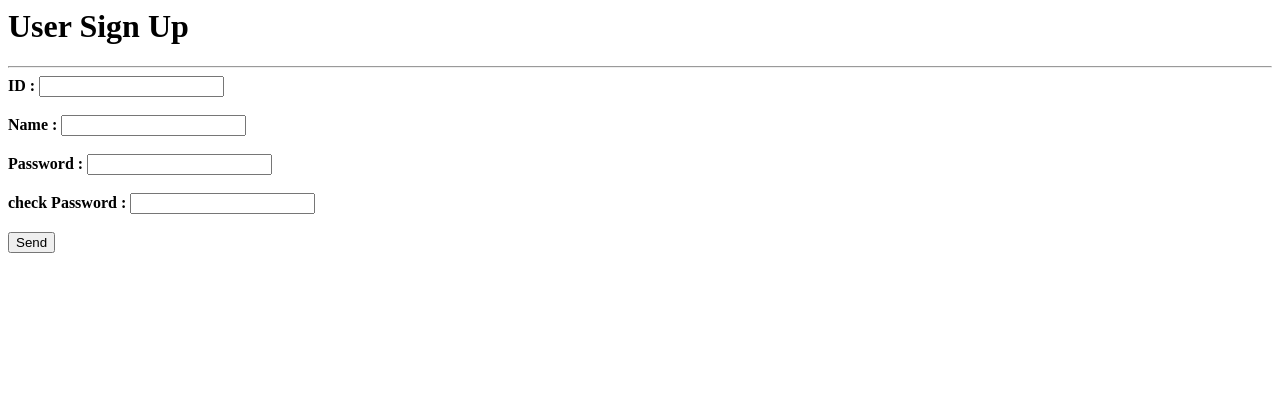
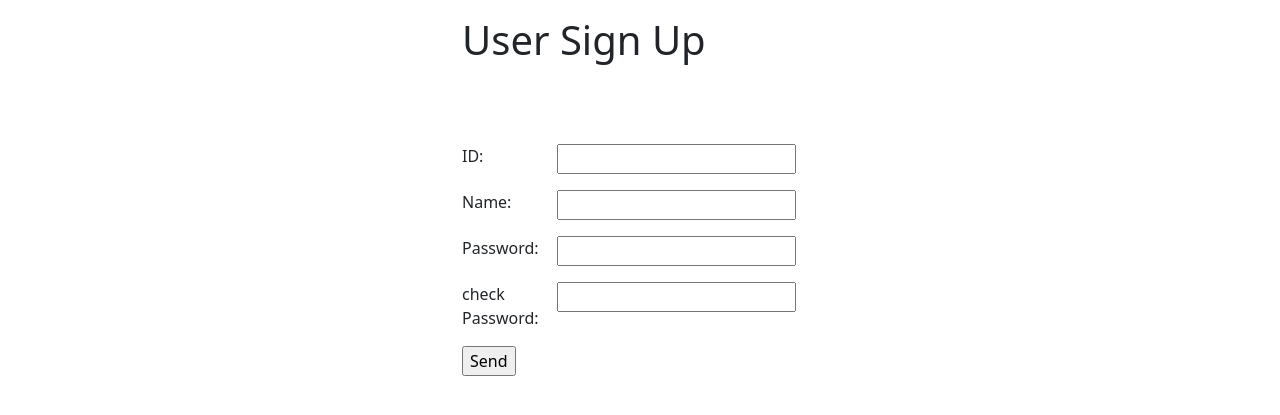
Before and after one commit to hong-511/CCC_LibrarySystem, a PHP site: page /php_files/signUp/userSignUp.php in a window 1280 px wide. Shown: the top 415 px of the page. Run offline with PHP 8.4, Linux system fonts and the light colour scheme.

Commit message:
Fix user sign up page to bootstrap + complete the user login in page to bootstrap

```diff
--- a/php_files/signUp/userSignUp.php
+++ b/php_files/signUp/userSignUp.php
@@ -1,34 +1,27 @@
 <html>
 	<head>
 		<title> Sign Up Page </title>
+        <!--Bootstrap-->
+        <link href="https://cdn.jsdelivr.net/npm/bootstrap@5.2.2/dist/css/bootstrap.min.css" rel="stylesheet" integrity="sha384-Zenh87qX5JnK2Jl0vWa8Ck2rdkQ2Bzep5IDxbcnCeuOxjzrPF/et3URy9Bv1WTRi" crossorigin="anonymous">
+
 	</head>
 
-	<body>
-        <h1>User Sign Up</h1>
-    <!--<p> By <font size="5"> <strong> CCC team </strong> </font></p>-->
-    <hr>
-    <!-- Sign In -->
-    <form  action=addReader.php method="post">
-        <div>
-            <label><font size="3"> <strong>ID :</strong> </font></label>
-            <input type="text" name="Reader_ID" />
-        </div><br/>
-        <div>
-            <label><font size="3"> <strong>Name :</strong> </font></label>
-            <input type="text" name="Name" />
-        </div><br/>
-        <div>
-            <label><font size="3"> <strong>Password :</strong> </font></label>
-            <input type="password" name="Password1"><br/>
-        </div><br/>
-        <div>
-            <label><font size="3"> <strong>check Password :</strong> </font></label>
-            <input type="password" name="Password2"><br/>
-        </div><br/>
-        <!-- submit -->
-        <div>
-            <input type="submit" value="Send">
+	<body onload="loadRegisterForm()">
+        <div class="container">
+            <div class="row mb-5 mt-3">
+                <div class="col"></div>
+                <div class="col">
+                    <h1>User Sign Up</h1>
+                </div>
+                <div class="col"></div>
+            </div>
+            <br>
+            <!-- Sign In -->
+            <form  action=addReader.php method="post" id="registerForm"></form>
         </div>
-    </form>
+
+
+    <script src="../script/form.js"></script>
+    <script src="../script/user.js"></script>
 	</body>
 </html>
```
Also changed, not shown: php_files/signIn/userSignIn.php (+14 -3 lines).
